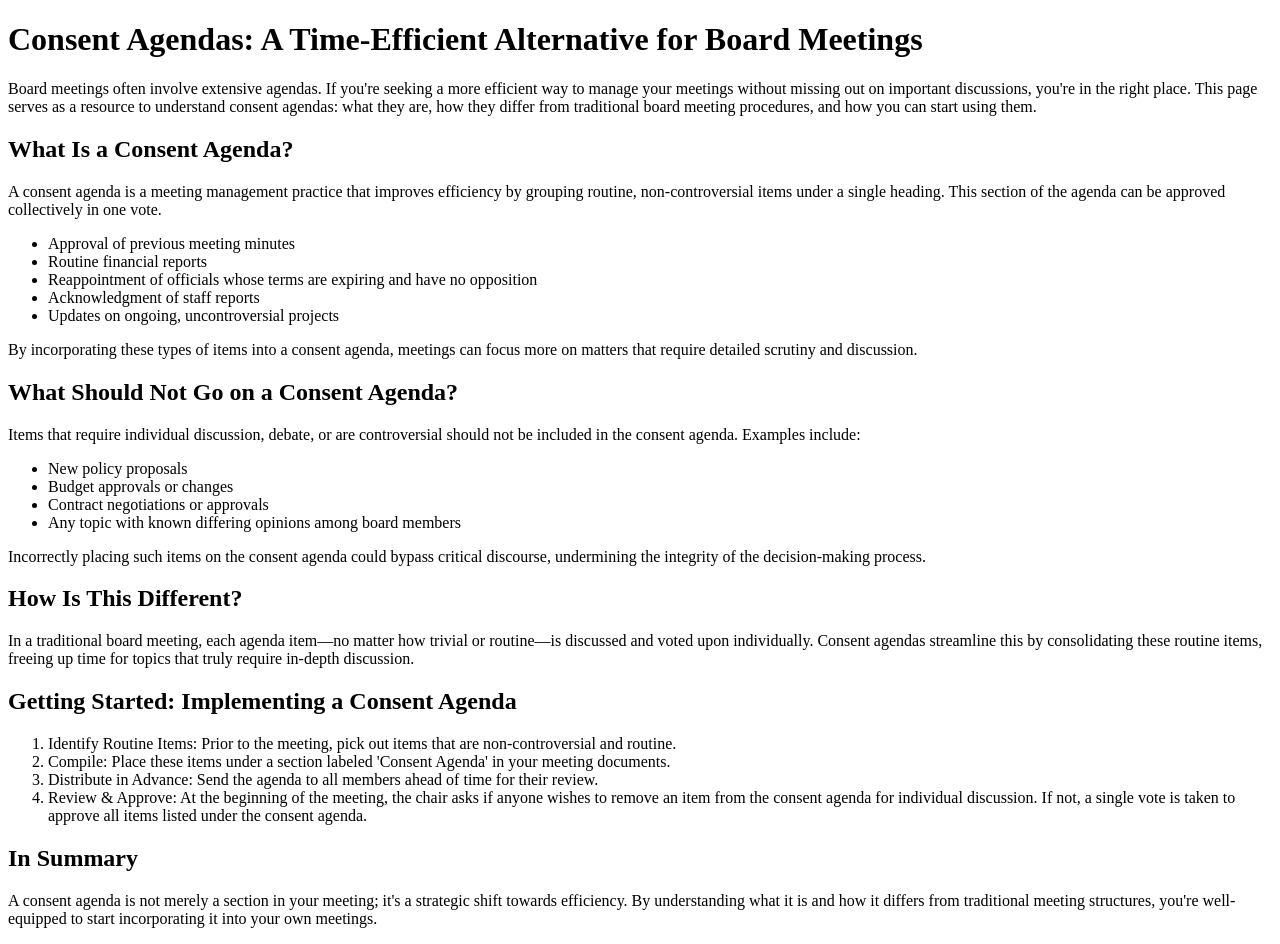
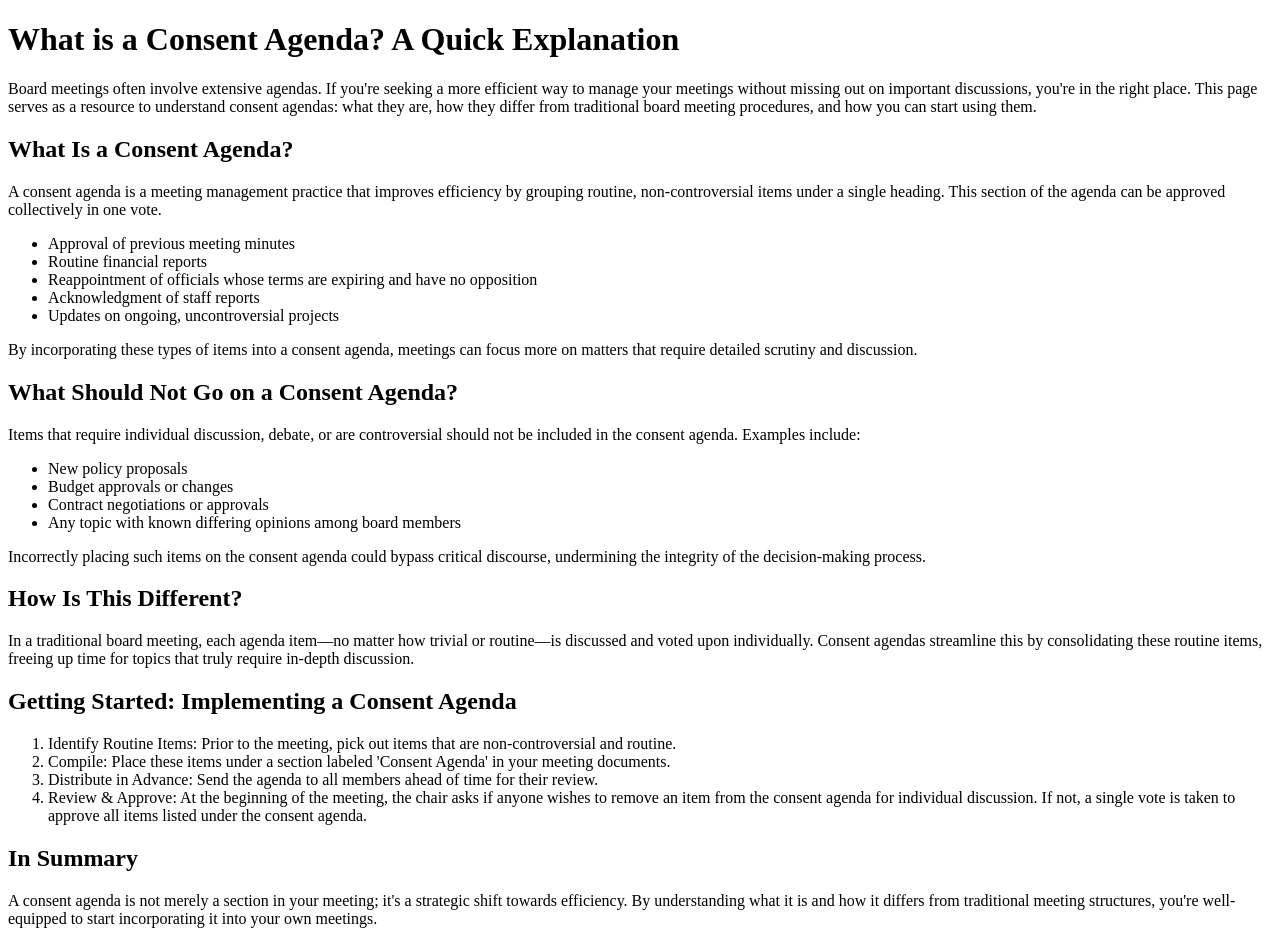
Before and after one commit to jonchurch/consent-agenda, a website: page index.html in a window 1280 px wide. Drawn offline with Linux system fonts and the light colour scheme.

Commit message:
add meta tags and preview image

```diff
--- a/index.html
+++ b/index.html
@@ -1,12 +1,18 @@
 <!DOCTYPE html>
 <html>
 <head>
-  <title>Consent Agendas: A Time-Efficient Alternative for Board Meetings</title>
+    <title>What is a Consent Agenda? A Quick Explanation</title>
+    <meta name="description" content="Understand what a consent agenda is, how it's different from traditional board meeting procedures, and how to implement it for more efficient meetings.">
+    <meta property="og:title" content="What is a Consent Agenda? A Quick Explanation">
+    <meta property="og:description" content="Learn to streamline your board meetings with a consent agenda.">
+    <meta property="og:image" content="/assets/img/preview.jpg">
+    <meta property="og:image:width" content="640">
+    <meta property="og:image:height" content="335">
 </head>
 <body>
 
   <header>
-    <h1>Consent Agendas: A Time-Efficient Alternative for Board Meetings</h1>
+    <h1>What is a Consent Agenda? A Quick Explanation</h1>
   </header>
 
   <section id="introduction">
```
Also changed, not shown: assets/img/preview.jpg (added).
